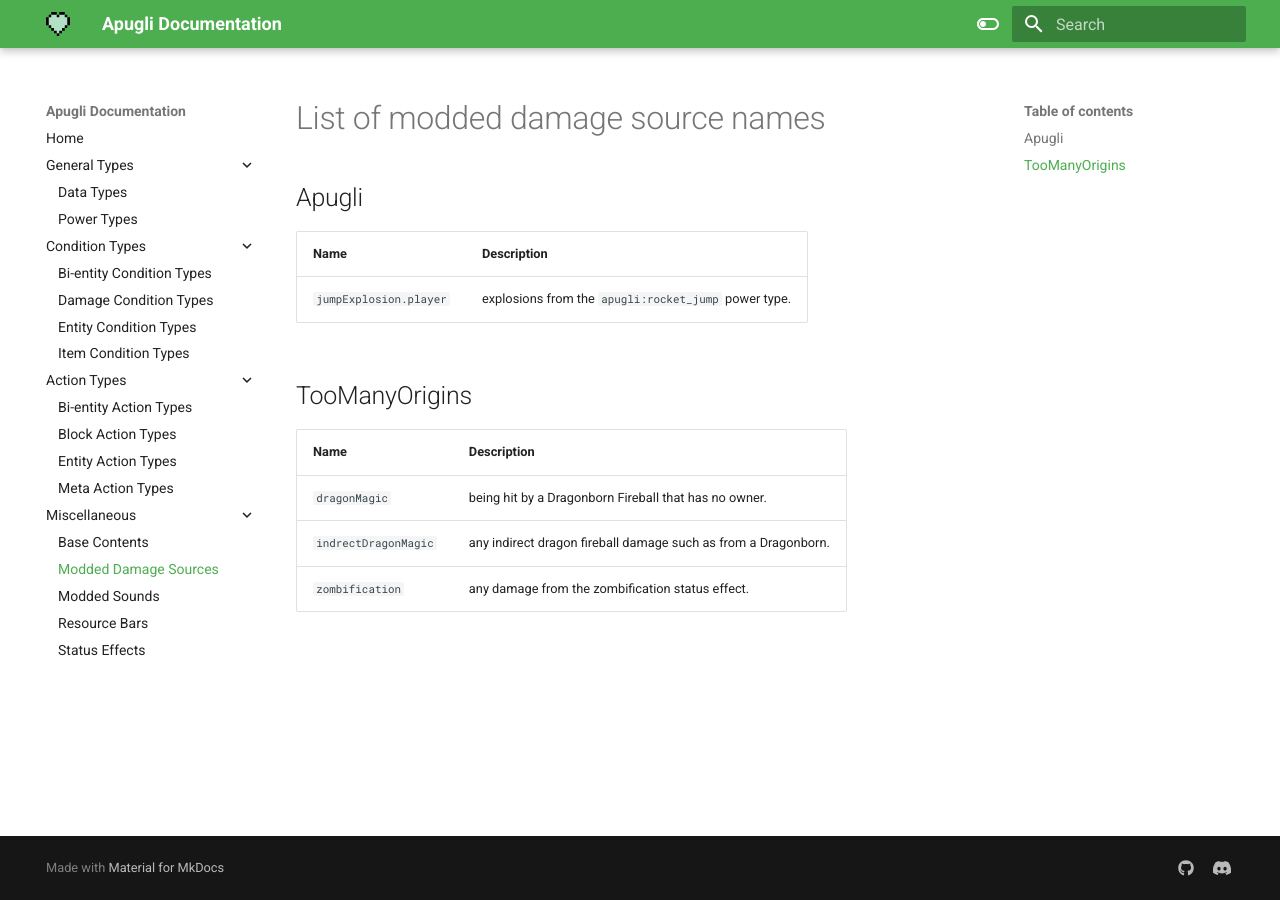
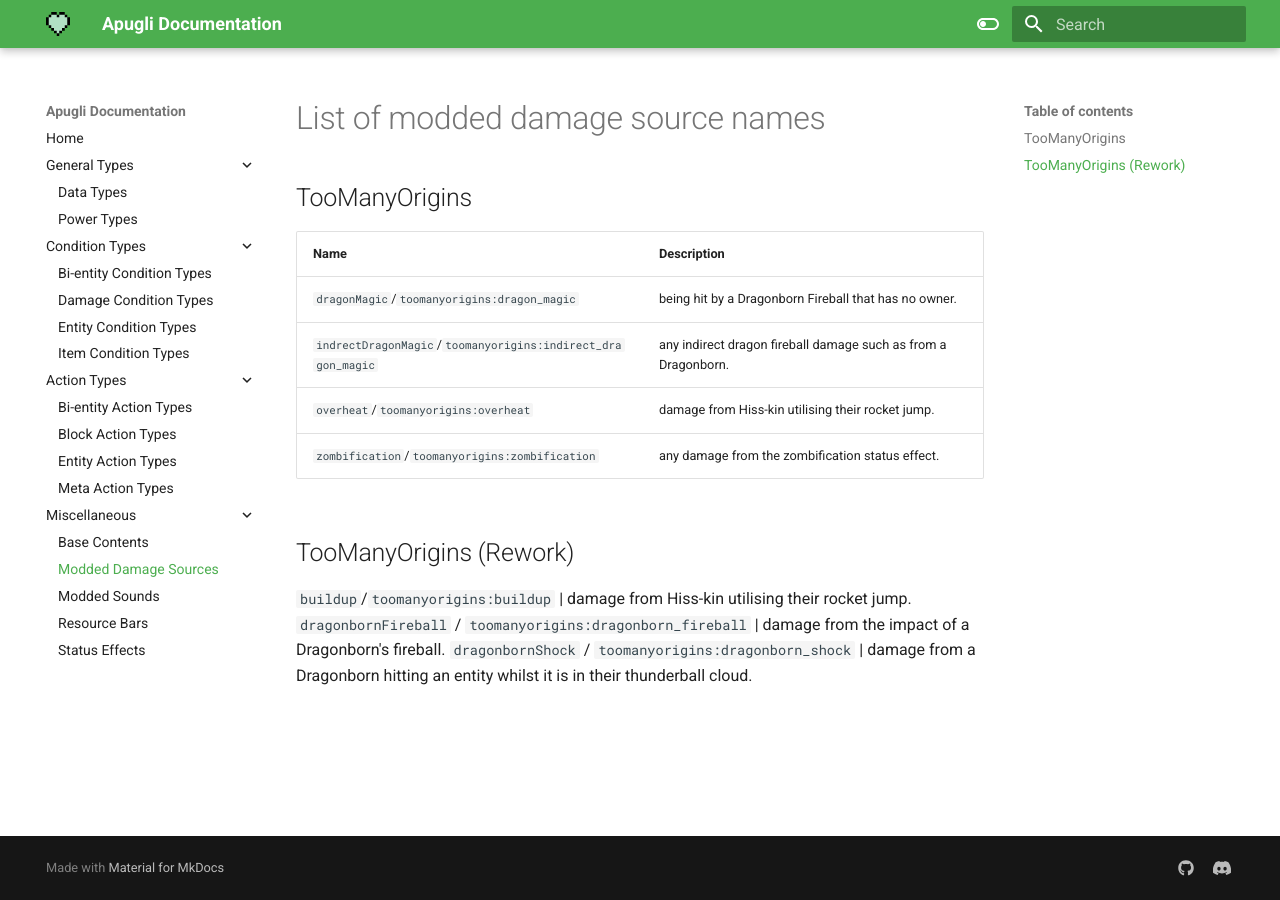
Before and after one commit to MerchantPug/apugli-docs, an MkDocs documentation site: the page built from docs/misc/modded_damage_sources.md, in a window 1280 px wide. Built offline with MkDocs 1.6.1 and Material for MkDocs 9.7.7, drawn with Linux system fonts in a browser that asks for light colours.

Commit message:
Update modded_damage_sources.md

```diff
--- a/docs/misc/modded_damage_sources.md
+++ b/docs/misc/modded_damage_sources.md
@@ -4,14 +4,15 @@ date: 2021-06-21
 ---
 # List of modded damage source names
 
-## Apugli
-Name | Description
------|-------------
-`jumpExplosion.player` | explosions from the `apugli:rocket_jump` power type.
-
 ## TooManyOrigins
 Name | Description
 -----|-------------
-`dragonMagic` | being hit by a Dragonborn Fireball that has no owner.
-`indrectDragonMagic` | any indirect dragon fireball damage such as from a Dragonborn.
-`zombification` | any damage from the zombification status effect.
+`dragonMagic`/`toomanyorigins:dragon_magic` | being hit by a Dragonborn Fireball that has no owner.
+`indrectDragonMagic`/`toomanyorigins:indirect_dragon_magic` | any indirect dragon fireball damage such as from a Dragonborn.
+`overheat`/`toomanyorigins:overheat` | damage from Hiss-kin utilising their rocket jump.
+`zombification`/`toomanyorigins:zombification` | any damage from the zombification status effect.
+
+## TooManyOrigins (Rework)
+`buildup`/`toomanyorigins:buildup` | damage from Hiss-kin utilising their rocket jump.
+`dragonbornFireball` / `toomanyorigins:dragonborn_fireball` | damage from the impact of a Dragonborn's fireball.
+`dragonbornShock` / `toomanyorigins:dragonborn_shock` | damage from a Dragonborn hitting an entity whilst it is in their thunderball cloud.
```
